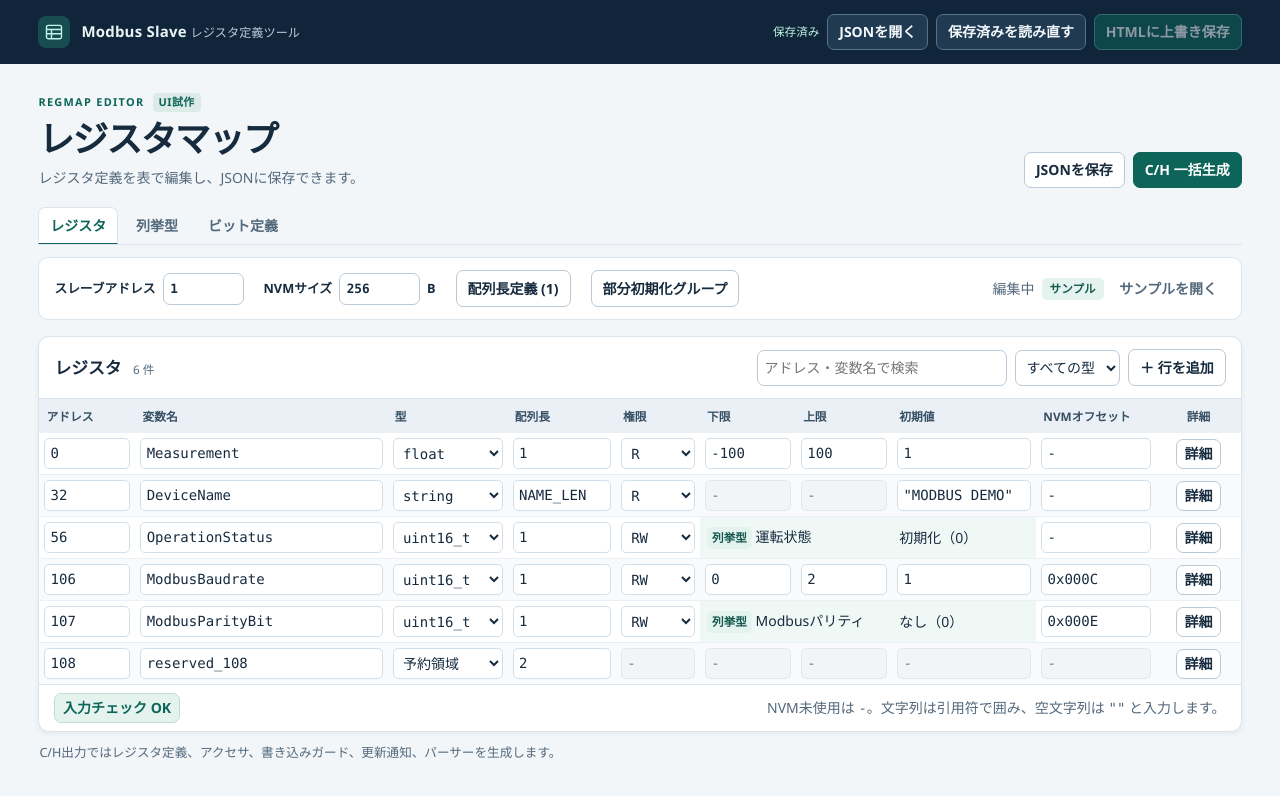
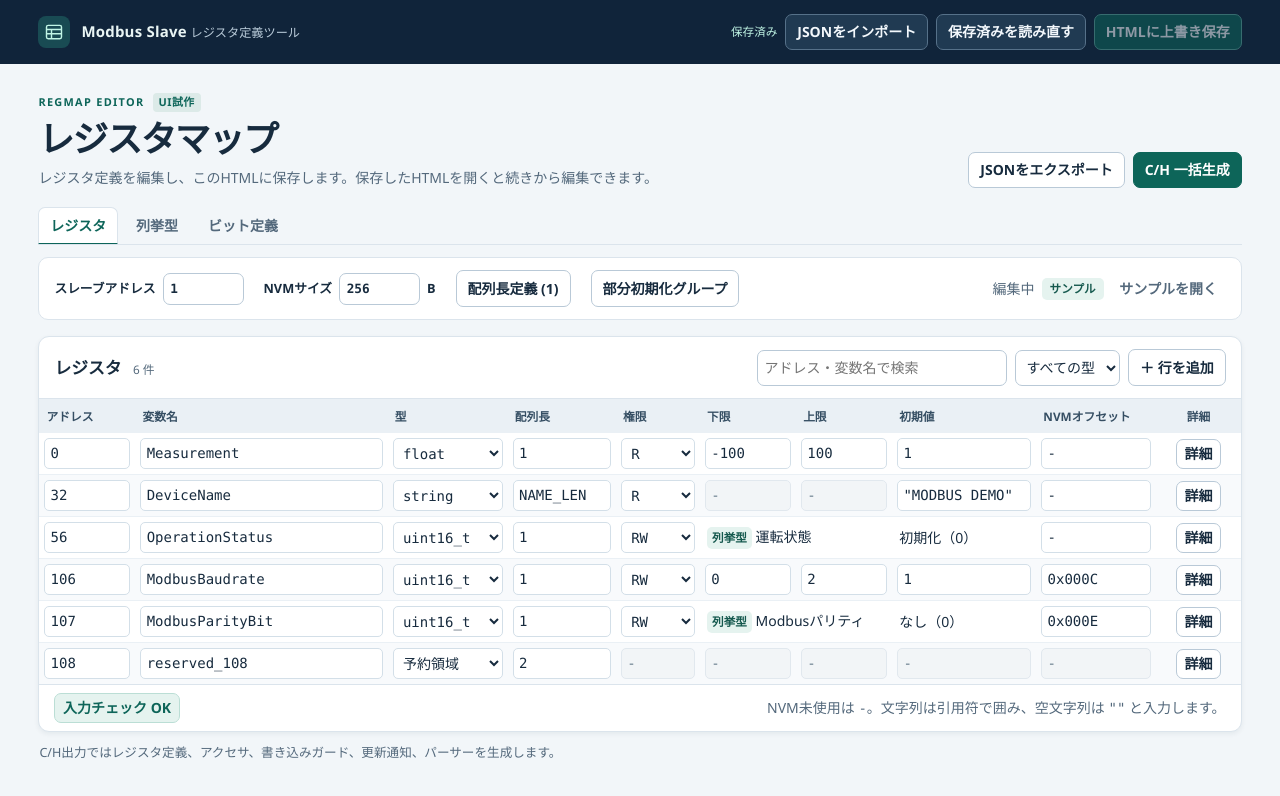
Before and after one commit to prevalmam/modbus-slave-regmap-generator, a website: page modbus-regmap-editor.html in a window 1280 px wide. Drawn offline with Linux system fonts and the light colour scheme.

Commit message:
Use HTML as the canonical register definition

```diff
--- a/modbus-regmap-editor.html
+++ b/modbus-regmap-editor.html
@@ -109,7 +109,7 @@ main.wrap {
 .table-wrap:focus-visible { outline: 2px solid #16857a; outline-offset: -2px; }
 table { border-spacing: 0; width: 100%; text-align: left; }
 .registers { min-width: 850px; table-layout: fixed; }
-.enum-cell { padding-inline: 7px; background: #f0f8f5; overflow-wrap: anywhere; }
+.enum-cell { padding-inline: 7px; overflow-wrap: anywhere; }
 .enum-cell .badge { padding-inline: 5px; }
 .bitset-cell { white-space: nowrap; overflow: hidden; text-overflow: ellipsis; }
 th { position: sticky; top: 0; z-index: 1; background: #eaf0f5; color: #354e63; font-weight: 750; font-size: .84rem; padding: 8px 7px; }
@@ -241,7 +241,7 @@ textarea { resize: vertical; }
     </div>
     <div class="actions html-actions">
       <span id="html-save-state"></span>
-      <button type="button" id="open-json">JSONを開く</button>
+      <button type="button" id="open-json">JSONをインポート</button>
       <button type="button" id="restore-html">保存済みを読み直す</button>
       <button type="button" id="save-html" aria-keyshortcuts="Control+S" title="Ctrl+S">HTMLに上書き保存</button>
     </div>
@@ -254,10 +254,10 @@ textarea { resize: vertical; }
     <div>
       <div class="eyebrow">REGMAP EDITOR <span>UI試作</span></div>
       <h1 id="title">レジスタマップ</h1>
-      <p>レジスタ定義を表で編集し、JSONに保存できます。</p>
+      <p>レジスタ定義を編集し、このHTMLに保存します。保存したHTMLを開くと続きから編集できます。</p>
     </div>
     <div class="actions" id="register-actions">
-      <button type="button" id="save-json">JSONを保存</button>
+      <button type="button" id="save-json" title="外部ツールでの利用や、新版HTMLへの移行用">JSONをエクスポート</button>
       <button type="button" class="primary" id="open-code">C/H 一括生成</button>
     </div>
   </section>
@@ -4256,7 +4256,7 @@ $("save-json").addEventListener("click", () => {
     const filename = sourceName === "サンプル" || sourceName === "RegisterTable.json" ?
         "modbus-regmap.json" : sourceName;
     download(filename, JSON.stringify(validated.documentValue, null, 2) + "\n", "application/json");
-    message("JSONのダウンロードを開始しました。");
+    message("JSONのエクスポートを開始しました。");
 });
 $("open-code").addEventListener("click", () => {
     const validated = validatedForExport();
--- a/src/editor/editor.ts
+++ b/src/editor/editor.ts
@@ -304,7 +304,7 @@ $("save-json").addEventListener("click", () => {
   const filename = sourceName === "サンプル" || sourceName === "RegisterTable.json" ?
     "modbus-regmap.json" : sourceName;
   download(filename, JSON.stringify(validated.documentValue, null, 2) + "\n", "application/json");
-  message("JSONのダウンロードを開始しました。");
+  message("JSONのエクスポートを開始しました。");
 });
 $("open-code").addEventListener("click", () => {
   const validated = validatedForExport();
```
Also changed, not shown: src/editor/editor.template.html (+4 -4 lines), README.md.
